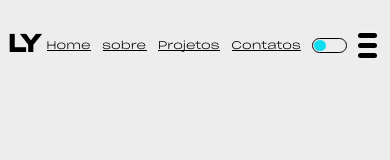
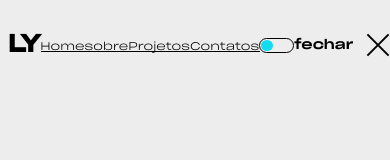
Before and after one commit to Leonardo-NY/portfolio, a React (Vite) app: page / in a window 390 px wide. Both pictures are taken after a click on the button 362 px from the left and 45 px from the top of the page. Shown: the top 160 px of the page. Built offline with nearby package versions, Linux system fonts and the light colour scheme; a web font is replaced by a local one.

Commit message:
menu quase finalizado

```diff
--- a/src/components/Header/header.css
+++ b/src/components/Header/header.css
@@ -13,15 +13,22 @@ header{
   flex: 0 1 500px;
   display: flex;
   align-items: center;
+  justify-content: end;
+}
+#menu{
+  flex: 0 1 500px;
+  display: flex;
+  align-items: center;
   justify-content: space-around;
+  list-style:none;
 }
-#nav a{
+#menu a{
   font-size: 11px;
   position: relative;
   animation: line 5s ease-in-out forwards;
   font-family: var(--font-light);
 }
-#nav a::after{
+#menu a::after{
   content: '';
   position: absolute;
   height: 1px;
@@ -31,7 +38,7 @@ header{
   left: .5px;
   transition: .3s ease-out;
 }
-#nav a:hover::after{
+#menu a:hover::after{
   scale: 0;
 }
 #mode{
@@ -56,31 +63,55 @@ header{
   }
 }
 /*AREA DO MENU*/
-#menu{
-  width: 30px;
-  height: 30px;
-  border: none;
-  margin: 0 5px;
+#btnMenu{
   display: none;
   align-items: center;
   justify-content: center;
-  flex-direction: column;
-  gap: 5px;
+  border:none;
+  background-color: transparent;
+  gap: 10px;
+  color: var(--color-base);
+  cursor: pointer;
 }
-.linha-menu{
-  width: 100%;
-  height: 5px;
-  border-radius: 5px;
+.hambur{
+  width: 30px;
+  border-top: 2px solid  var(--color-base);
+}
+.hambur::after,
+.hambur::before{
+  content: '';
+  display: block;
   background-color: var(--color-base);
+  width: 30px;
+  height: 2px;
+  margin-top: 5px;
+  transition: .3s;
 }
 @media(max-width: 600px){
-  #menu{
+  #btnMenu{
     display: flex;
   }
-  #nav{
+  #btnMenu::before{
+    content: 'Menu'
+  }
+  #nav.active #btnMenu::before{
+    content: 'fechar'
+  }
+  #menu{
     display: none;
   }
-  #nav.active{
-    display:flex;
+  #nav.active #menu{
+    display: flex;
   }
+  #nav.active .hambur{
+    border-top-color: transparent;
+  }
+  #nav.active .hambur::before{
+    rotate: 135deg;
+  }
+  #nav.active .hambur::after{
+    rotate: -135deg;
+    translate: 0px -7px
+  }
+
 }
--- a/src/components/Header/header.jsx
+++ b/src/components/Header/header.jsx
@@ -5,7 +5,6 @@ function Header(){
     document.body.classList.toggle("lightmode")
   }
   function menuMobile(){
-    const btnMobile = document.getElementById('menu')
     const nav = document.getElementById('nav')
     nav.classList.toggle('active')
   }
@@ -14,17 +13,18 @@ function Header(){
       <header>
         <h2>LY</h2>
         <nav id='nav'>
-          <a class="links nav" href="#">Home</a>
-          <a class="links nav" href="#">sobre</a>
-          <a  class="links nav"href="#projetos">Projetos</a>
-          <a class="links nav" href="#">Contatos</a>
-          <button id="mode"onClick={btnModo} className=''><div></div></button>
+          <ul id="menu">
+            <li><a class="links nav" href="#">Home</a></li>
+            <li><a class="links nav" href="#">sobre</a></li>
+            <li><a  class="links nav"href="#projetos">Projetos</a></li>
+            <li><a class="links nav" href="#">Contatos</a></li>
+            <li><button id="mode"onClick={btnModo} className=''><div></div></button></li>
+          </ul>
+          <button id='btnMenu' onClick={menuMobile}>
+
+            <span className="hambur"></span>
+          </button>
         </nav>
-        <button id='menu' onClick={menuMobile}>
-          <span className="linha-menu" id="lum"></span>
-          <span className="linha-menu" id="ldois"></span>
-          <span className="linha-menu" id="ltres"></span>
-        </button>
       </header>
     </>
   )
```
